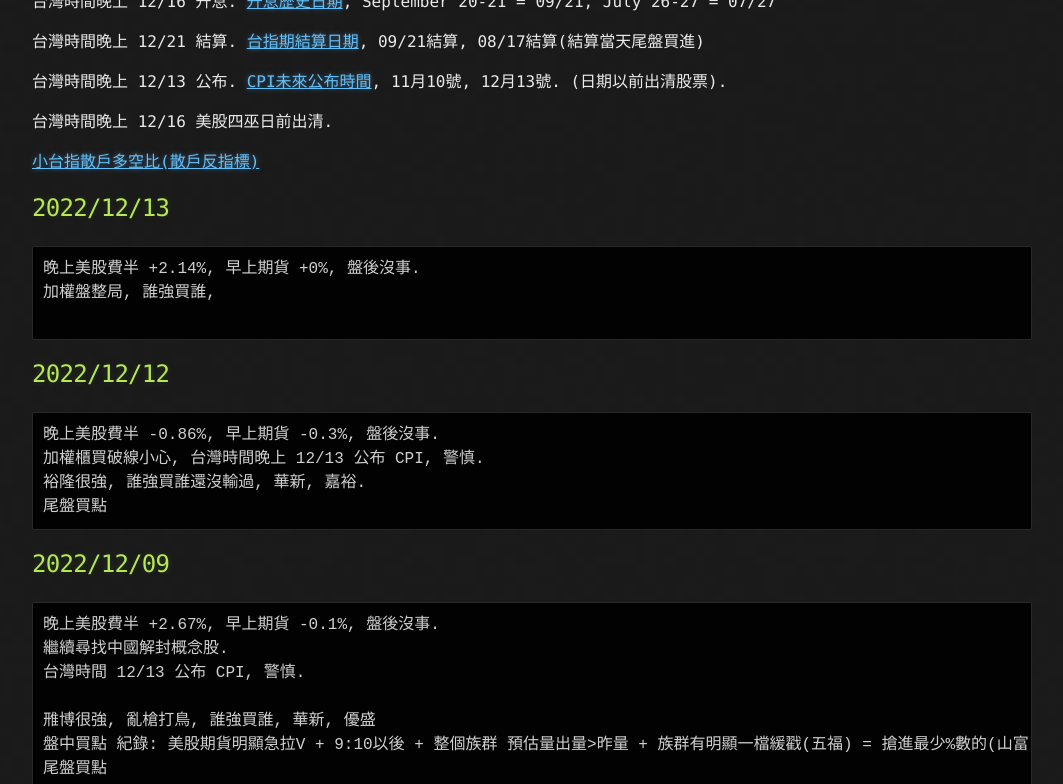
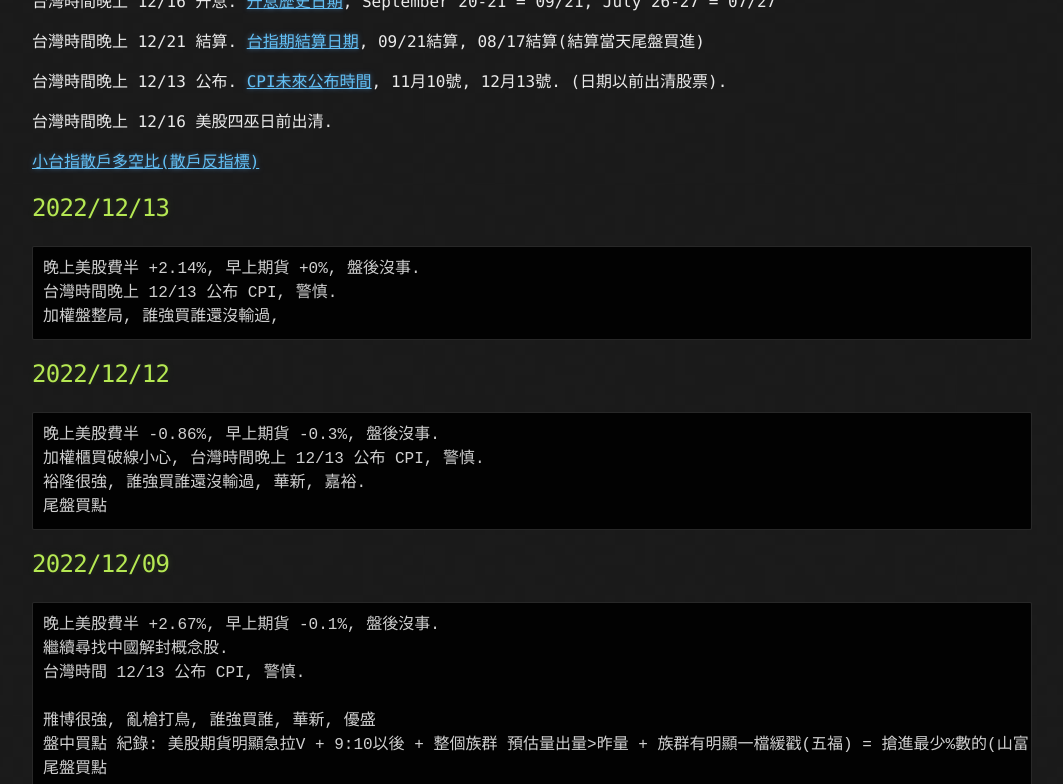
Before and after one commit to lepg5487/Stock_God, a Jekyll site: the page built from index.md, in a window 1280 px wide and 900 px high, scrolled down 348 px, cut to the strip 0-784 px from the top of the window. Shown: the whole strip, without its empty margins (108-1171 px from the left). Built offline with Jekyll 4.4.1, drawn with Linux system fonts in a browser that asks for light colours; our own code applies the rules of GitHub Pages for plain Markdown files.

Commit message:
Update index.md

````diff
--- a/index.md
+++ b/index.md
@@ -19,8 +19,8 @@ layout: testlayouts
 ## 2022/12/13
 ```
 晚上美股費半 +2.14%, 早上期貨 +0%, 盤後沒事.
-加權盤整局, 誰強買誰,
-
+台灣時間晚上 12/13 公布 CPI, 警慎.
+加權盤整局, 誰強買誰還沒輸過,
 ```
 
 ## 2022/12/12
````
